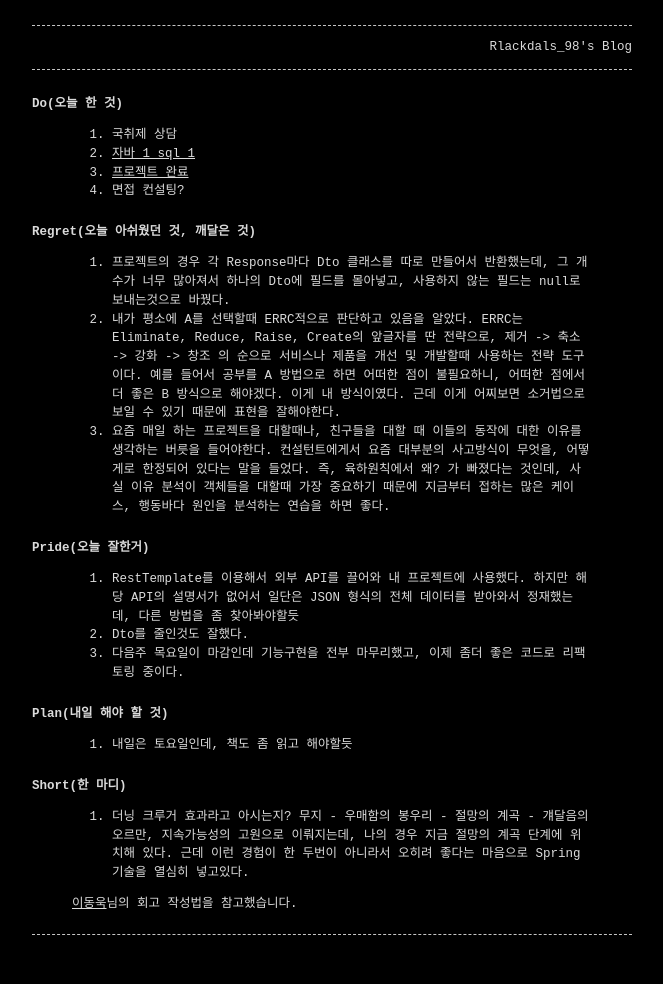
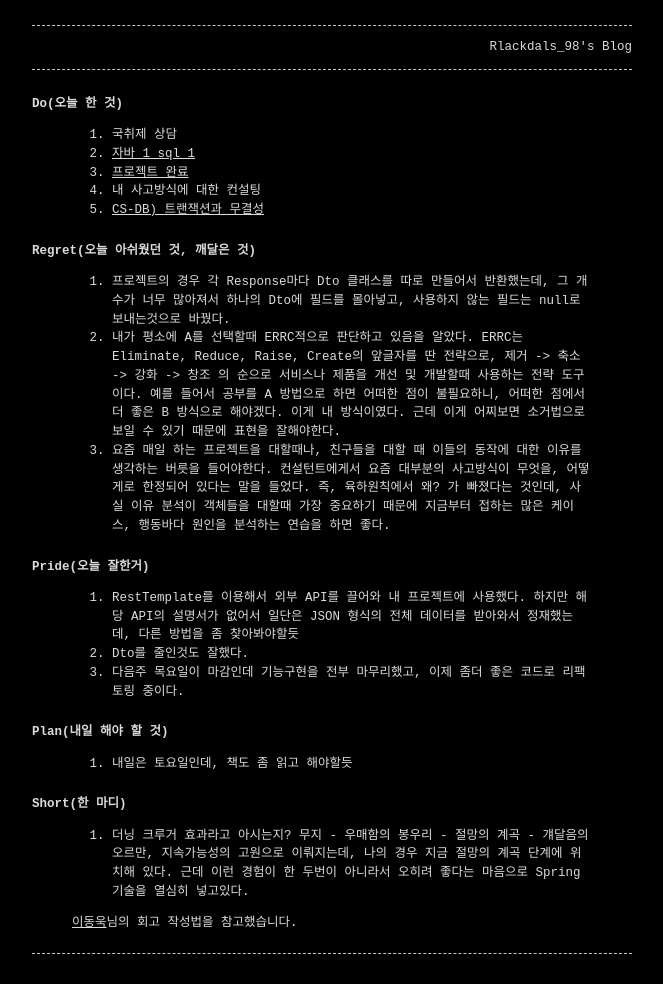
Before and after one commit to Rlackdals981010/Rlackdals981010.github.io, a Jekyll site: the page built from _daily/2024-08-23-양식.md, in a window 1280 px wide. Shown: the whole page, without its empty margins (308-971 px from the left). Built offline with Jekyll 4.4.1, drawn with Linux system fonts in a browser that asks for light colours.

Commit message:
20240823 회고 작성

```diff
--- a/_daily/2024-08-23-양식.md
+++ b/_daily/2024-08-23-양식.md
@@ -8,7 +8,9 @@ permalink: /daily/20240823
 >1. 국취제 상담
 >2. [자바 1 sql 1](https://github.com/Rlackdals981010/javacode)
 >3. [프로젝트 완료](https://github.com/Rlackdals981010/SpringJpaCalender)
->4. 면접 컨설팅?
+>4. 내 사고방식에 대한 컨설팅
+>5.  [CS-DB) 트랜잭션과 무결성](https://velog.io/@rlackdals_98/CS%EB%8D%B0%EC%9D%B4%ED%84%B0%EB%B2%A0%EC%9D%B4%EC%8A%A4.3-%ED%8A%B8%EB%9E%9C%EC%9E%AD%EC%85%98%EA%B3%BC-%EB%AC%B4%EA%B2%B0%EC%84%B1)
+
 
 # Regret(오늘 아쉬웠던 것, 깨달은 것)
 >1. 프로젝트의 경우 각 Response마다 Dto 클래스를 따로 만들어서 반환했는데, 그 개수가 너무 많아져서 하나의 Dto에 필드를 몰아넣고, 사용하지 않는 필드는 null로 보내는것으로 바꿨다.
```
